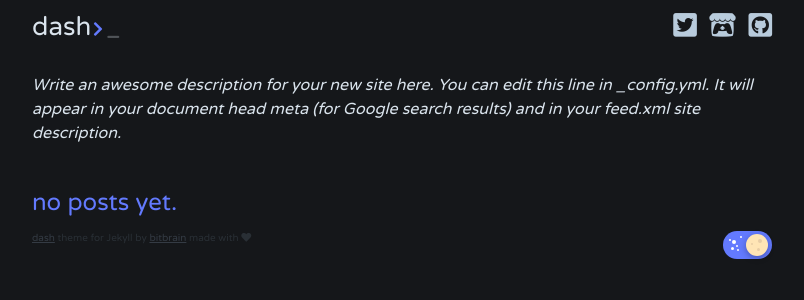
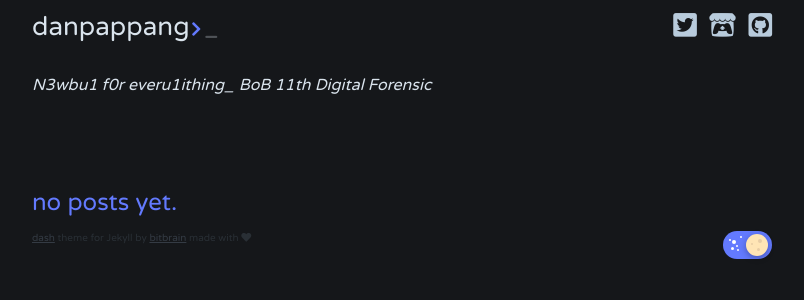
Before and after one commit to danpappang/danpappang.github.io, a Jekyll site: the page built from index.markdown, in a window 1280 px wide. Shown: the top 300 px of the page, without its empty margins (238-1042 px from the left). Built offline with Jekyll 4.4.1, drawn with Linux system fonts in a browser that asks for light colours; nearby versions of some CDN libraries; the list of posts is cut into pages by our own code.

Commit message:
Update _config.yml

```diff
--- a/_config.yml
+++ b/_config.yml
@@ -1,11 +1,10 @@
-title: dash
-author: GitHub User
+title: danpappang
+author: danpappang
 email: miguel-gonzalez@gmx.de
 description: > # this means to ignore newlines until "show_exerpts:"
-  Write an awesome description for your new site here. You can edit this
-  line in _config.yml. It will appear in your document head meta (for
-  Google search results) and in your feed.xml site description.
-show_excerpts: false # set to true to show excerpts on the homepage
+  N3wbu1 f0r everu1ithing_
+  BoB 11th Digital Forensic
+show_excerpts: true # set to true to show excerpts on the homepage
 
 paginate: 1
 paginate_path: "/blog/page:num/"
@@ -22,7 +21,7 @@ dash:
 
   # (optional) discqus comment configuration
   disqus:
-    shortname: bitbrain-github-io
+    shortname: danpappang-github-io
 
   # generate social links in footer
   # supported colors: green, red, orange, blue, cyan, pink, teal, yellow, indigo, purple
```
